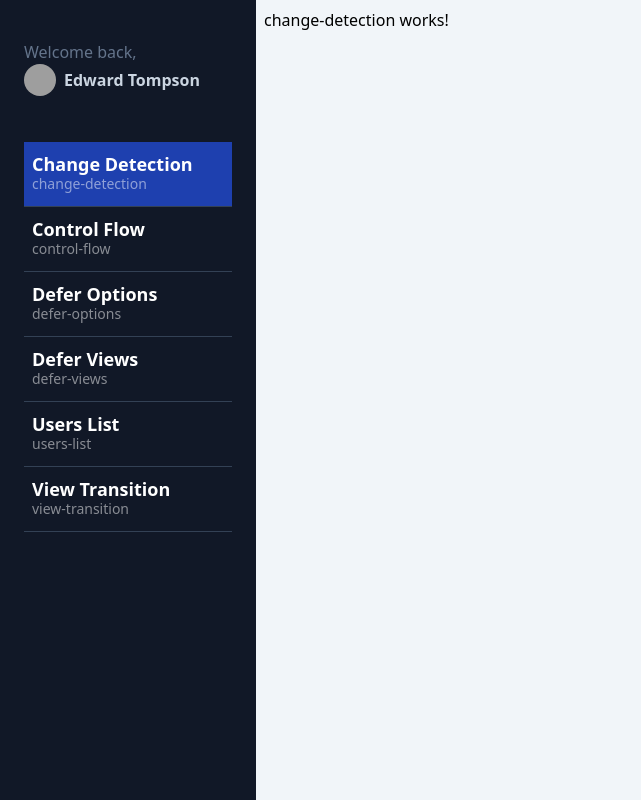
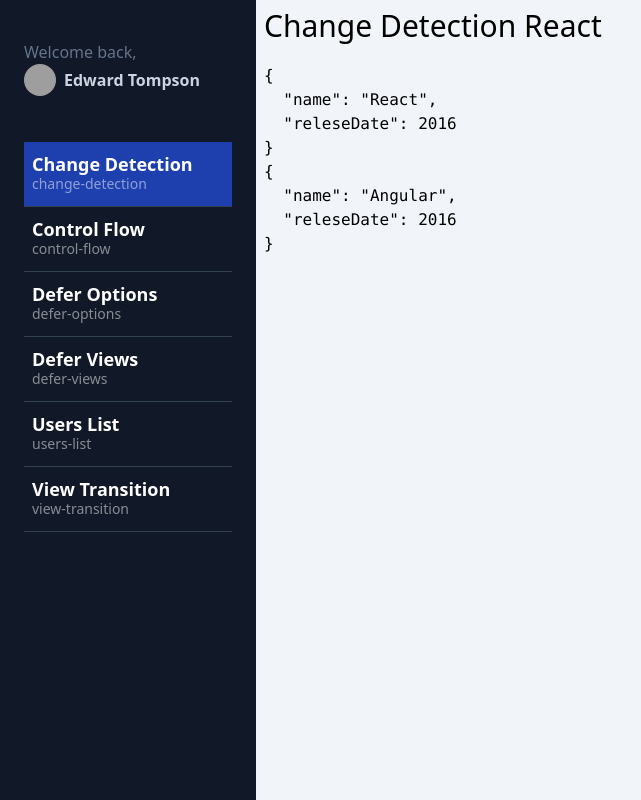
Before and after one commit to mapcsasystem/angular17-nuevas-caracteristicas, an Angular app: page /dashboard/change-detection in a window 1280 px wide. Shown: the whole page, without its empty margins (0-641 px from the left). Built offline with nearby package versions, Linux system fonts and the light colour scheme; grey boxes are pictures that could not be loaded.

Commit message:
changeDetection: ChangeDetectionStrategy.OnPush

```diff
--- a/src/app/dashboard/pages/change-detection/change-detection.component.html
+++ b/src/app/dashboard/pages/change-detection/change-detection.component.html
@@ -1 +1,3 @@
-<p>change-detection works!</p>
+<app-title [title]="currentFramework()"></app-title>
+<pre>{{frameworkAsSignal() | json}}</pre>
+<pre>{{frameworkAsProperty | json}}</pre>
--- a/src/app/dashboard/pages/change-detection/change-detection.component.ts
+++ b/src/app/dashboard/pages/change-detection/change-detection.component.ts
@@ -1,13 +1,40 @@
-import { Component } from '@angular/core';
+import {
+  ChangeDetectionStrategy,
+  Component,
+  computed,
+  signal,
+} from '@angular/core';
 import { CommonModule } from '@angular/common';
+import { TitleComponent } from '../../../shared/title/title.component';
 
 @Component({
   selector: 'app-change-detection',
   standalone: true,
-  imports: [CommonModule],
+  imports: [CommonModule, TitleComponent],
+  changeDetection: ChangeDetectionStrategy.OnPush,
   templateUrl: './change-detection.component.html',
-  styleUrl: './change-detection.component.scss'
+  styleUrl: './change-detection.component.scss',
 })
 export class ChangeDetectionComponent {
+  public currentFramework = computed(
+    () => `Change Detection ${this.frameworkAsSignal().name}`
+  );
 
+  public frameworkAsSignal = signal({
+    name: 'Angular',
+    releseDate: 2016,
+  });
+
+  public frameworkAsProperty = {
+    name: 'Angular',
+    releseDate: 2016,
+  };
+
+  constructor() {
+    setTimeout(() => {
+      this.frameworkAsSignal.update((value) => ({ ...value, name: 'React' }));
+      // this.frameworkAsProperty.name = 'React';
+      console.log('Hecho');
+    }, 3000);
+  }
 }
```
